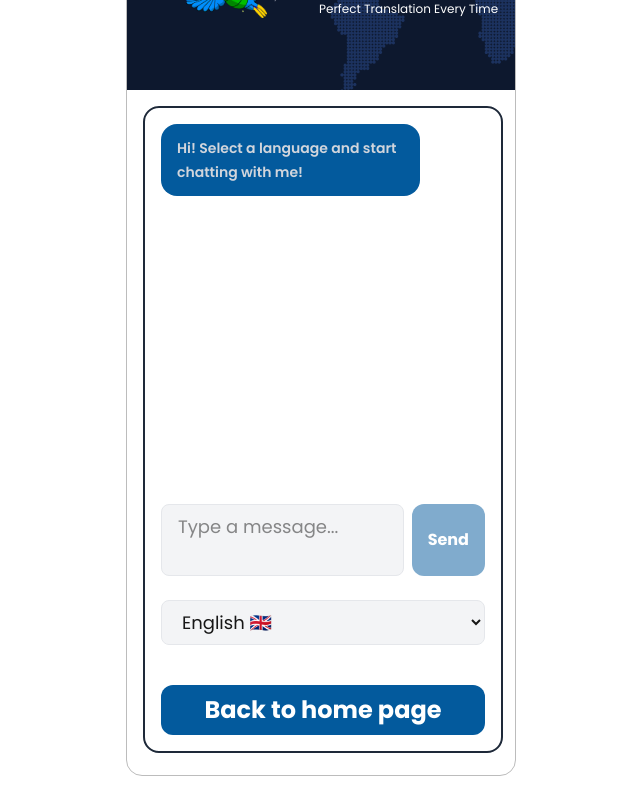
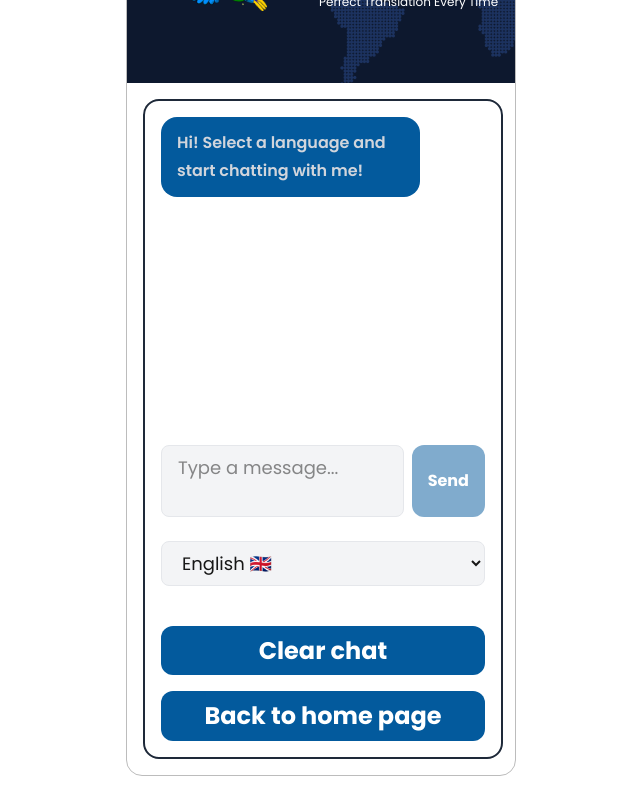
Before and after one commit to CodeCary80/Polly-Glot, a Next.js app: page / in a window 1280 px wide. Both pictures are taken after a click on the button "Chat with Polly". Shown: the part 148-948 px from the top of the page, without its empty margins (319-959 px from the left). Built offline with nearby package versions, Linux system fonts and the light colour scheme.

Commit message:
read localStorage for persisting chat history

```diff
--- a/app/components/ChatterBox.tsx
+++ b/app/components/ChatterBox.tsx
@@ -12,11 +12,23 @@ type Prop = {
 }
 
 export default function ChatterBox({onBack}:Prop) {
-  const [language, setLanguage] = useState(languages[0].id)
+  const [language, setLanguage] = useState(() => {
+  try {
+    return localStorage.getItem("language") || languages[0].id
+  } catch {
+    return languages[0].id
+  }
+})
   const [input, setInput] = useState('')
-  const [messages, setMessages] = useState<Message[]>([
-    { role: "assistant", content: "Hi! Select a language and start chatting with me!" }
-  ])
+  const [messages, setMessages] = useState<Message[]>(() => {
+  try {
+    const saved = localStorage.getItem("messages")
+    if (saved) return JSON.parse(saved)
+    return [{ role: "assistant", content: "Hi! Select a language and start chatting with me!" }]
+  } catch {
+    return [{ role: "assistant", content: "Hi! Select a language and start chatting with me!" }]
+  }
+})
   const bottomRef = useRef<HTMLDivElement>(null)
   const [isLoading, setIsLoading] = useState(false)
   const [error, setError] = useState<string | null>(null)
@@ -45,6 +57,11 @@ export default function ChatterBox({onBack}:Prop) {
           }
   }
 
+  function clearMemory(){
+    localStorage.removeItem("messages")
+    setMessages([{ role: "assistant", content: "Hi! Select a language and start chatting with me!" }])
+  }
+
   useEffect(()=>{
   bottomRef.current?.scrollIntoView({behavior:"smooth"})
 },[messages])
@@ -53,20 +70,28 @@ useEffect(()=>{
   bottomRef.current?.scrollIntoView({behavior:"smooth"})
 },[isLoading])
 
+useEffect(() => {
+  localStorage.setItem("messages", JSON.stringify(messages))
+}, [messages])
+
+useEffect(() => {
+  localStorage.setItem("language", language)
+}, [language])
+
   return (
     <div className="flex flex-col h-[767px] px-4 py-4">
-     <div className="w-[360px] h-[647px] border-2 border-gray-800 rounded-2xl p-4 flex flex-col gap-2">
+     <div className="w-[360px] h-[660px] border-2 border-gray-800 rounded-2xl p-4 flex flex-col gap-2">
       {/* 1. chat bubbles area */}
       <div className="flex-1 overflow-y-auto flex flex-col gap-3 mb-4 min-h-0">
         {messages.map((msg, i) => (
-          <div key={i} className={`px-4 py-3 rounded-2xl max-w-[80%] font-semibold text-[18px] ${
+          <div key={i} className={`px-4 py-3 rounded-2xl max-w-[80%] font-semibold text-[16px] ${
             msg.role === "user"
               ? "bg-[#32CD32] self-end text-black"
               : "bg-[#035A9D] self-start text-white"
           }`}>
             {msg.role === "assistant" ? (
               <div
-                className="prose prose-invert prose-sm max-w-none"
+                className="prose prose-invert max-w-none"
                 dangerouslySetInnerHTML={{ __html: marked(msg.content) as string }} />
             ) : (
               msg.content
@@ -79,7 +104,8 @@ useEffect(()=>{
               src="https://lottie.host/bd63b2af-6d31-48a5-8bdc-36ce3dc1c4da/1DXFlVCtui.lottie"
               loop
               autoplay
-              style={{ width: 120, height: 80 }}
+              style={{ width: 200, height: 110 }}
+              onError={() => console.error("Lottie animation failed to load")}
             />
 
         )}
@@ -88,7 +114,7 @@ useEffect(()=>{
       {error && <p className="text-red-500 text-sm text-center">{error}</p>}
 
       {/* 2. input + send button */}
-      <div className="flex gap-2 mb-4">
+      <div className="flex gap-2 mb-4 ">
         <textarea
           value={input}
           onChange={(e) => setInput(e.target.value)}
@@ -116,6 +142,13 @@ useEffect(()=>{
         ))}
       </select>
 
+      <button
+                className="w-full bg-[#035A9D] text-white font-bold text-xl py-2 rounded-xl mt-8 -mb-6 hover:bg-blue-800 text-[24px]"
+                onClick={()=>clearMemory()}
+                >
+          Clear chat
+        </button>
+
        <button
                 className="w-full bg-[#035A9D] text-white font-bold text-xl py-2 rounded-xl mt-8 hover:bg-blue-800 text-[24px]"
                 onClick={onBack}
```
